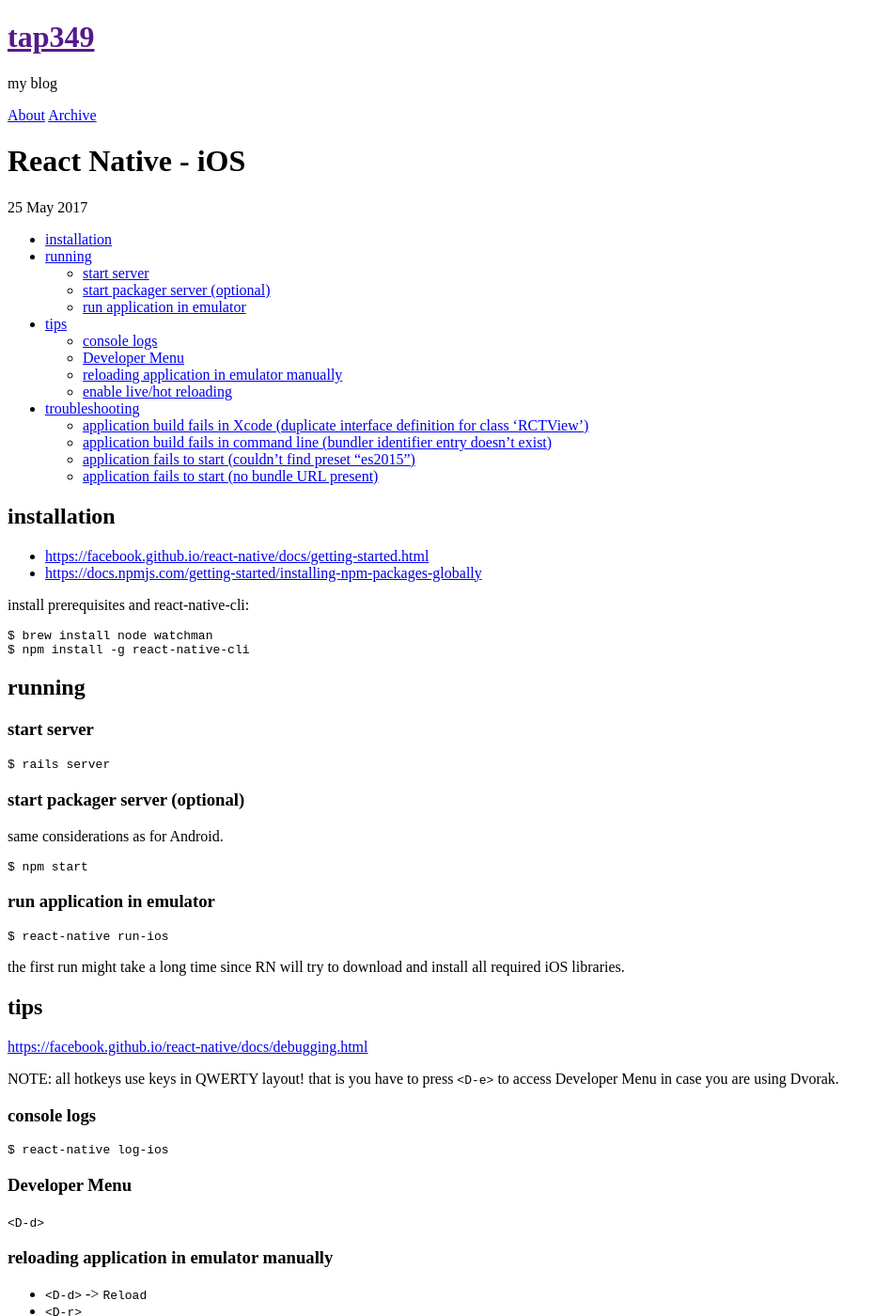
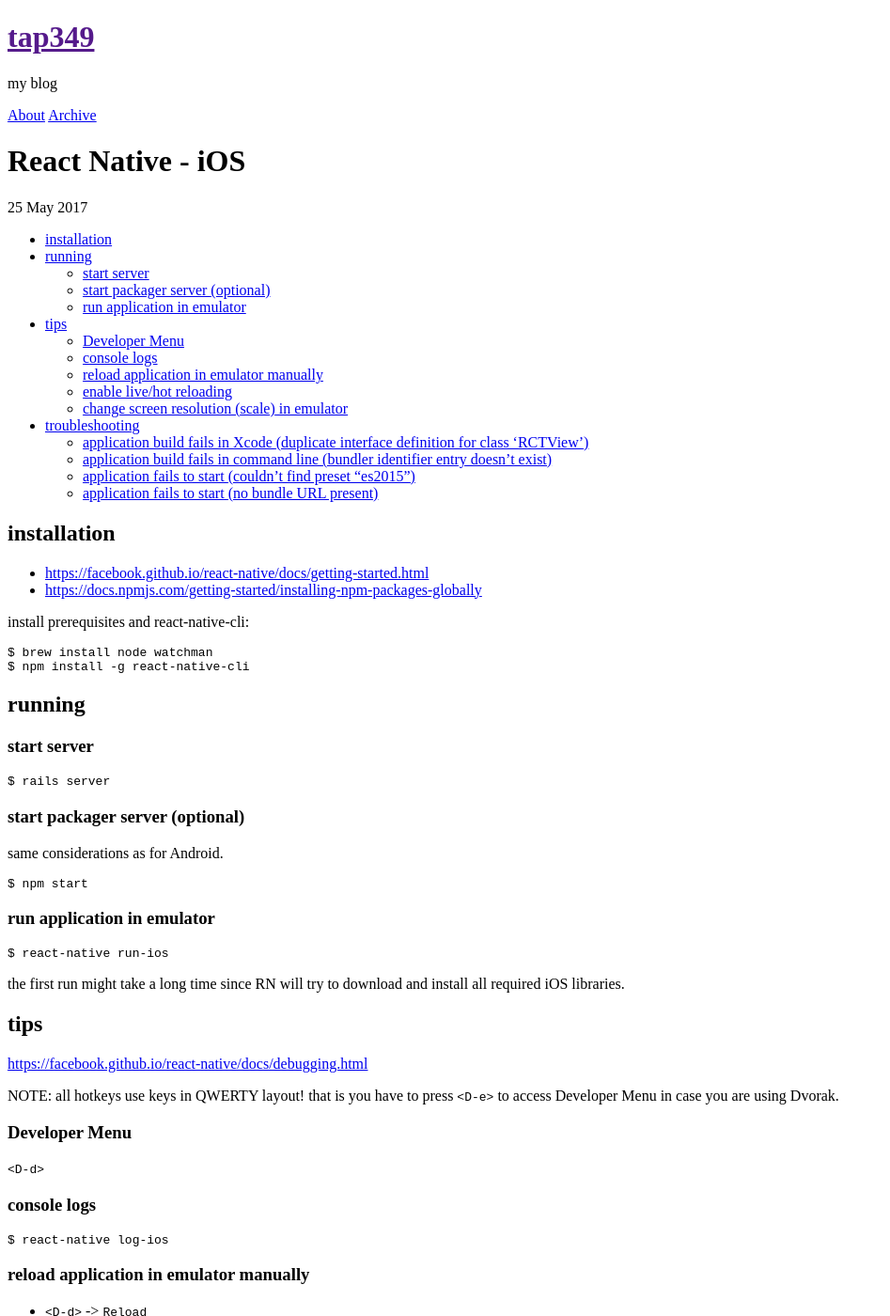
Before and after one commit to tap349/tap349.github.io, a Jekyll site: the page built from _posts/2017-05-25-react-native-ios.md, in a window 1280 px wide and 1400 px high. Shown: the whole window at 94% size, without its empty margins (0-947 px from the left). Built offline with Jekyll 4.4.1, drawn with Linux system fonts in a browser that asks for light colours; some of the changed text lies outside the part shown.

Commit message:
update 2017-05-26_01:56:56

````diff
--- a/_posts/2017-05-25-react-native-ios.md
+++ b/_posts/2017-05-25-react-native-ios.md
@@ -56,17 +56,17 @@
       that is you have to press `<D-e>` to access Developer Menu
       in case you are using Dvorak.
 
+### Developer Menu
+
+`<D-d>`
+
 ### console logs
 
 ```sh
 $ react-native log-ios
 ```
 
-### Developer Menu
-
-`<D-d>`
-
-### reloading application in emulator manually
+### reload application in emulator manually
 
 - `<D-d>` -> `Reload`
 - `<D-r>`
@@ -79,6 +79,15 @@
 
 - `<D-d>` -> `Enable Live Reload`
 - `<D-d>` -> `Enable Hot Reloading`
+
+### change screen resolution (scale) in emulator
+
+emulator menu: Window -> Scale
+
+- `<D-1>` - 100% (default)
+- `<D-2>` - 75%
+- `<D-3>` - 50%
+- et cetera
 
 ## troubleshooting
 
````
Also changed, not shown: _posts/2017-05-24-react-native-android.md (+5 -5 lines).
